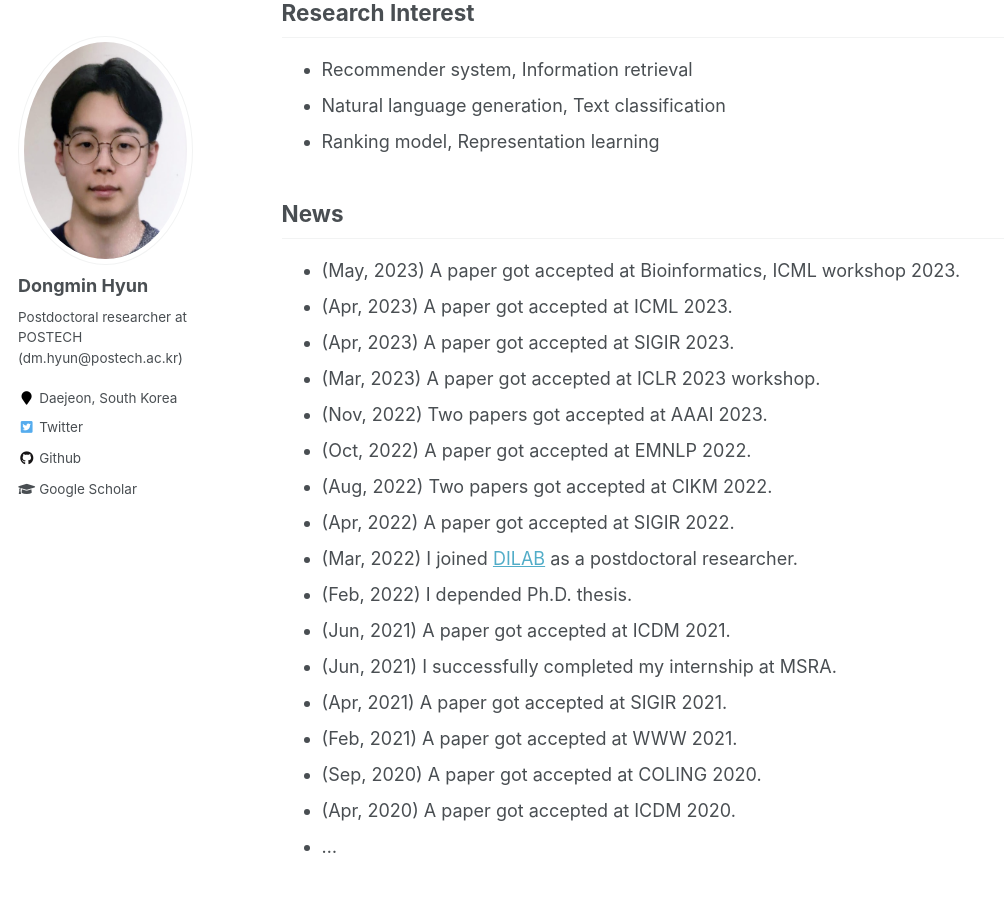
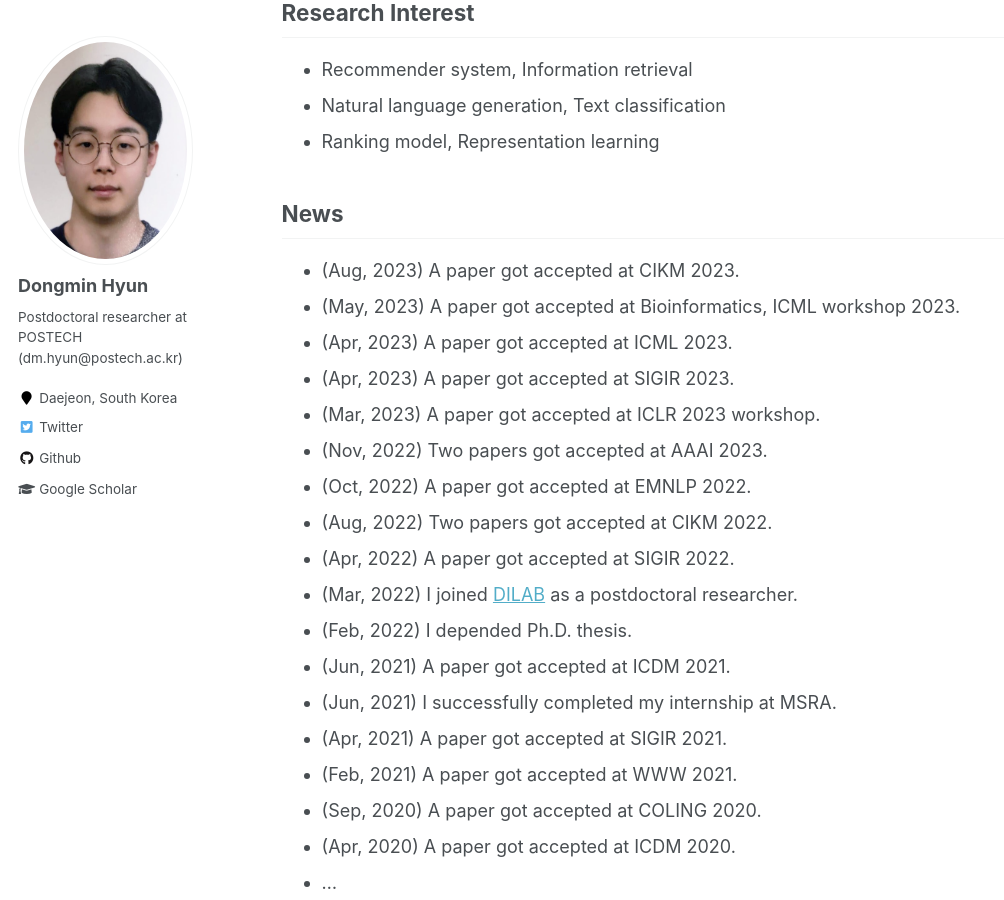
Before and after one commit to dmhyun/dmhyun.github.io, a Jekyll site: the page built from _pages/about.md, in a window 1280 px wide and 900 px high, scrolled down 409 px. Shown: the whole window, without its empty margins (0-1004 px from the left). Built offline with Jekyll 4.4.1, drawn with Linux system fonts in a browser that asks for light colours.

Commit message:
Update about.md

```diff
--- a/_pages/about.md
+++ b/_pages/about.md
@@ -19,6 +19,7 @@ Research Interest
 
 News
 -----
+- (Aug, 2023) A paper got accepted at CIKM 2023.
 - (May, 2023) A paper got accepted at Bioinformatics, ICML workshop 2023.
 - (Apr, 2023) A paper got accepted at ICML 2023.
 - (Apr, 2023) A paper got accepted at SIGIR 2023.
```
